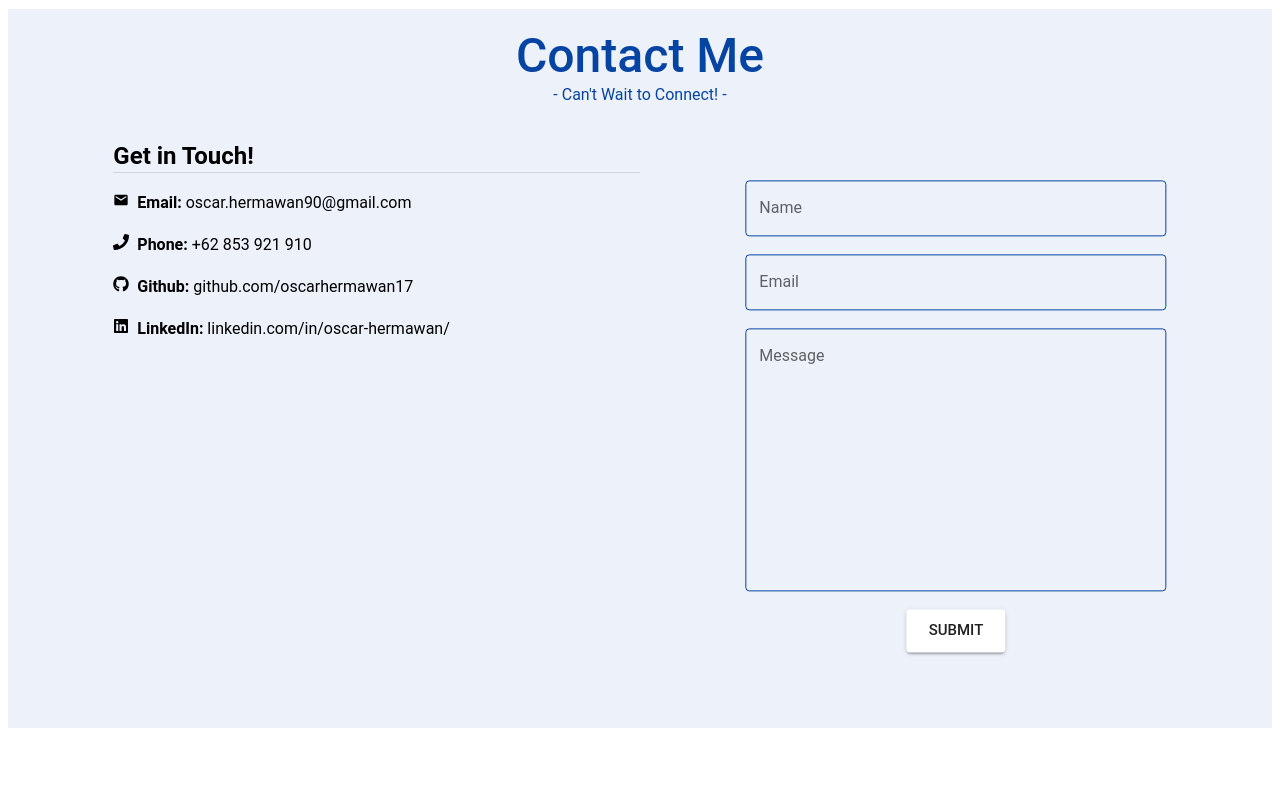
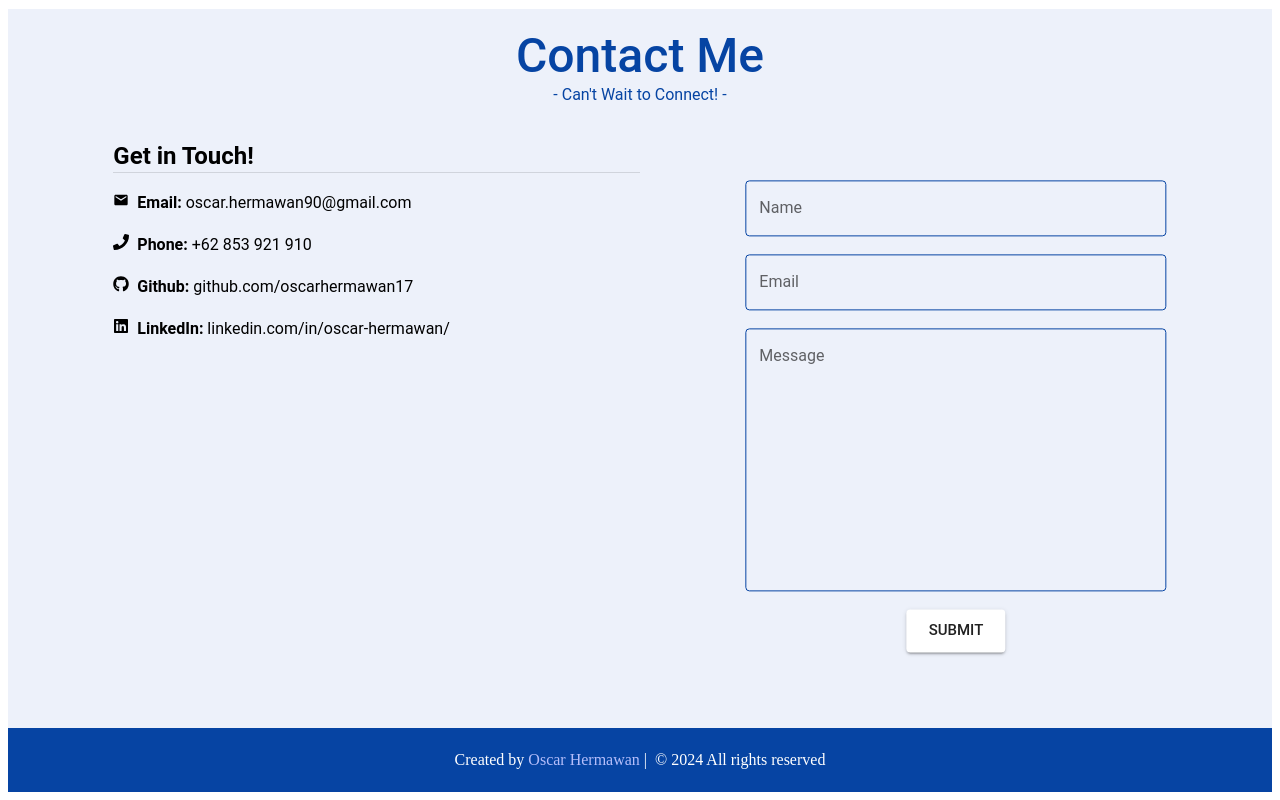
Before and after one commit to oscarhermawan17/oscarhermawan17.github.io, a React (Vite) app: page / in a window 1280 px wide. Shown: the part 1494-2294 px from the top of the page. Before the commit the page ends 2230 px from the top, so only its background shows below. Built offline with nearby package versions, Linux system fonts and the light colour scheme.

Commit message:
FooterComponent - Adding footer component

```diff
--- a/src/App.tsx
+++ b/src/App.tsx
@@ -1,9 +1,9 @@
-//File Imports
 import Navbar from "./Components/Navbar/Navbar"
 import Particle from "./Components/Particles/Particles"
 import Home from "./Components/Home/Home"
 import About from "./Components/About/About"
 import Contact from "./Components/Contact/Contact"
+import Footer from "./Components/Footer/Footer"
 
 function App() {
   return (
@@ -13,6 +13,7 @@ function App() {
       <Home />
       <About />
       <Contact />
+      <Footer />
     </>
   )
 }
--- /dev/null
+++ b/src/Components/Footer/Footer.tsx
@@ -0,0 +1,17 @@
+import FooterStyles from "./FooterStyles"
+
+const Footer = () => {
+  const classes = FooterStyles()
+
+  return (
+    <div className={classes.footer}>
+      <div className={classes.textContainer}>
+        <span>Created by&nbsp;</span>
+        <span style={{ color: "#b5befa" }}>Oscar Hermawan&nbsp;</span>
+        <span>| &nbsp;&#169; 2024 All rights reserved</span>
+      </div>
+    </div>
+  )
+}
+
+export default Footer
--- /dev/null
+++ b/src/Components/Footer/FooterStyles.ts
@@ -0,0 +1,19 @@
+import { makeStyles } from "@mui/styles"
+
+const FooterStyles = makeStyles(() => ({
+  footer: {
+    display: "flex",
+    background: "#0644A3",
+    height: "8vh",
+    color: "#ffffff",
+    justifyContent: "center",
+    alignItems: "center",
+    fontFamily: "Poppins",
+  },
+  textContainer: {
+    display: "inline-block",
+    textAlign: "center",
+  },
+}))
+
+export default FooterStyles
```
